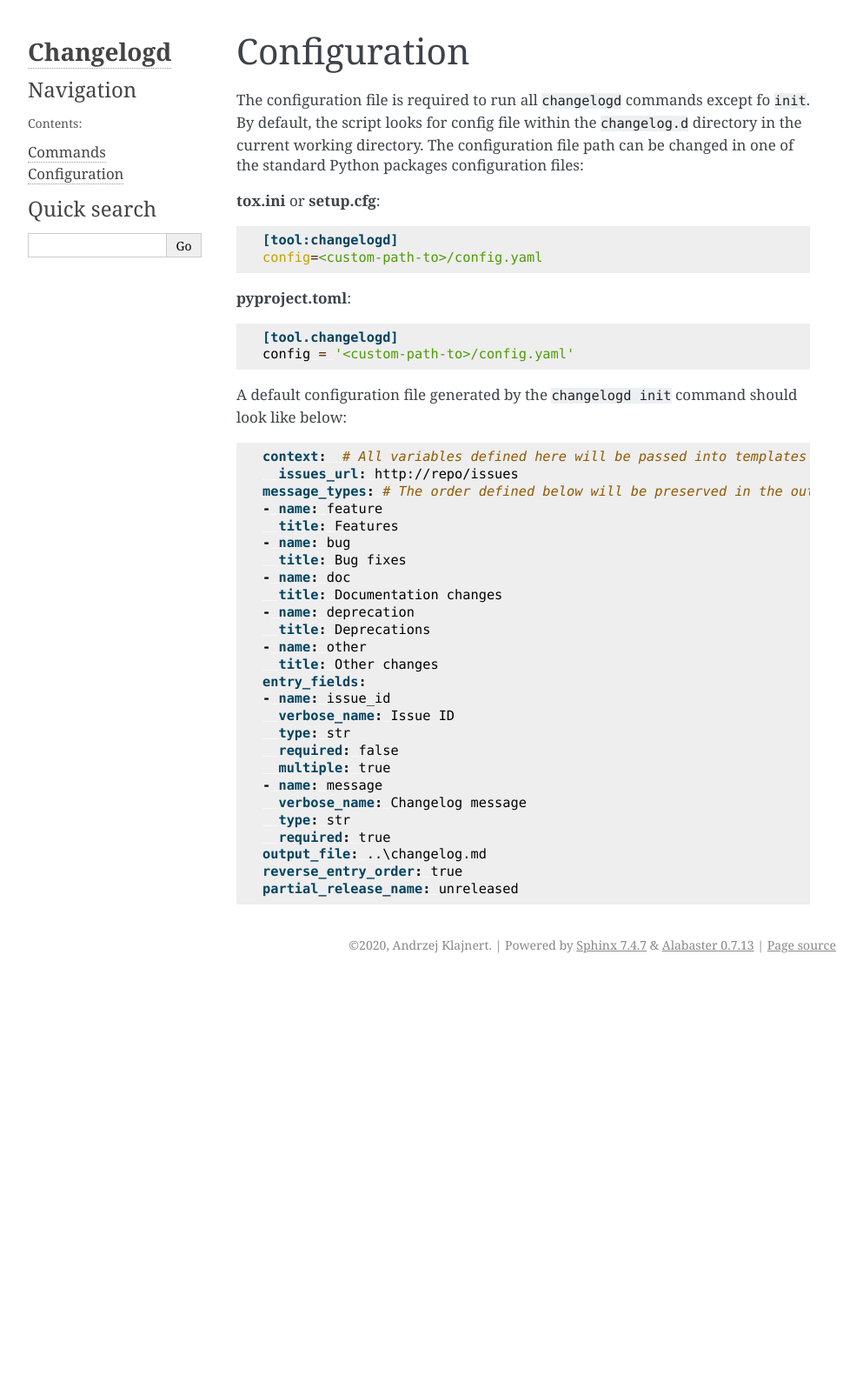
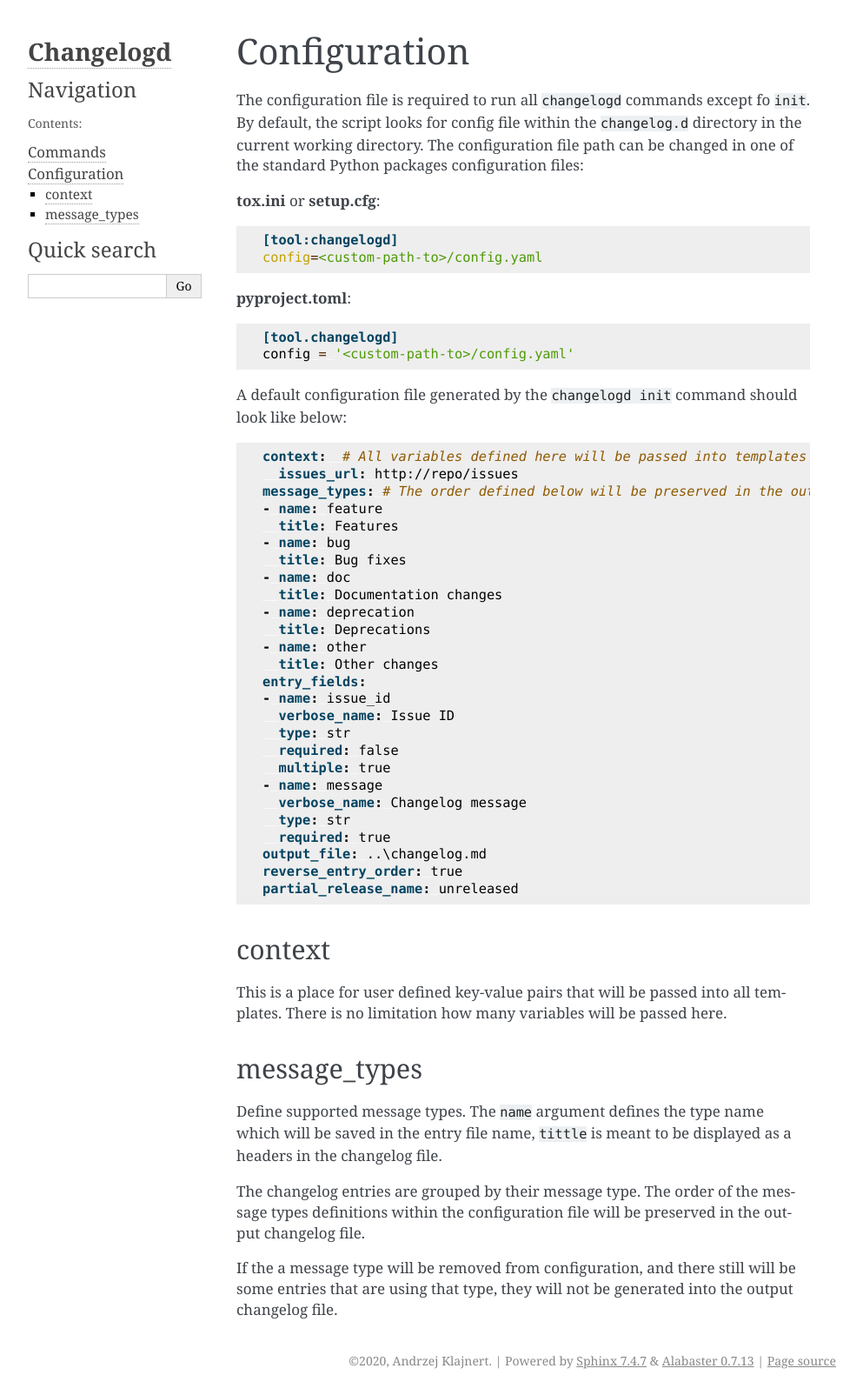
Before and after one commit to aklajnert/changelogd, a Sphinx documentation site: the page built from docs/configuration.rst, in a window 1280 px wide. Shown: the whole page at 87% size, without its empty margins (148-1141 px from the left). Built offline with Sphinx 7.4.7, drawn with Linux system fonts in a browser that asks for light colours; before the commit the page ends 1126 px from its top, so only the background shows below that.

Commit message:
Add more chapters to the configuration docs

```diff
--- a/docs/configuration.rst
+++ b/docs/configuration.rst
@@ -52,3 +52,22 @@ below:
    output_file: ..\changelog.md
    reverse_entry_order: true
    partial_release_name: unreleased
+
+context
+-------
+
+This is a place for user defined key-value pairs that will be passed into all templates.
+There is no limitation how many variables will be passed here.
+
+message_types
+-------------
+
+Define supported message types. The ``name`` argument defines the type name which will
+be saved in the entry file name, ``tittle`` is meant to be displayed as a headers in
+the changelog file.
+
+The changelog entries are grouped by their message type. The order of the message types
+definitions within the configuration file will be preserved in the output changelog file.
+
+If the a message type will be removed from configuration, and there still will be some
+entries that are using that type, they will not be generated into the output changelog file.
```
